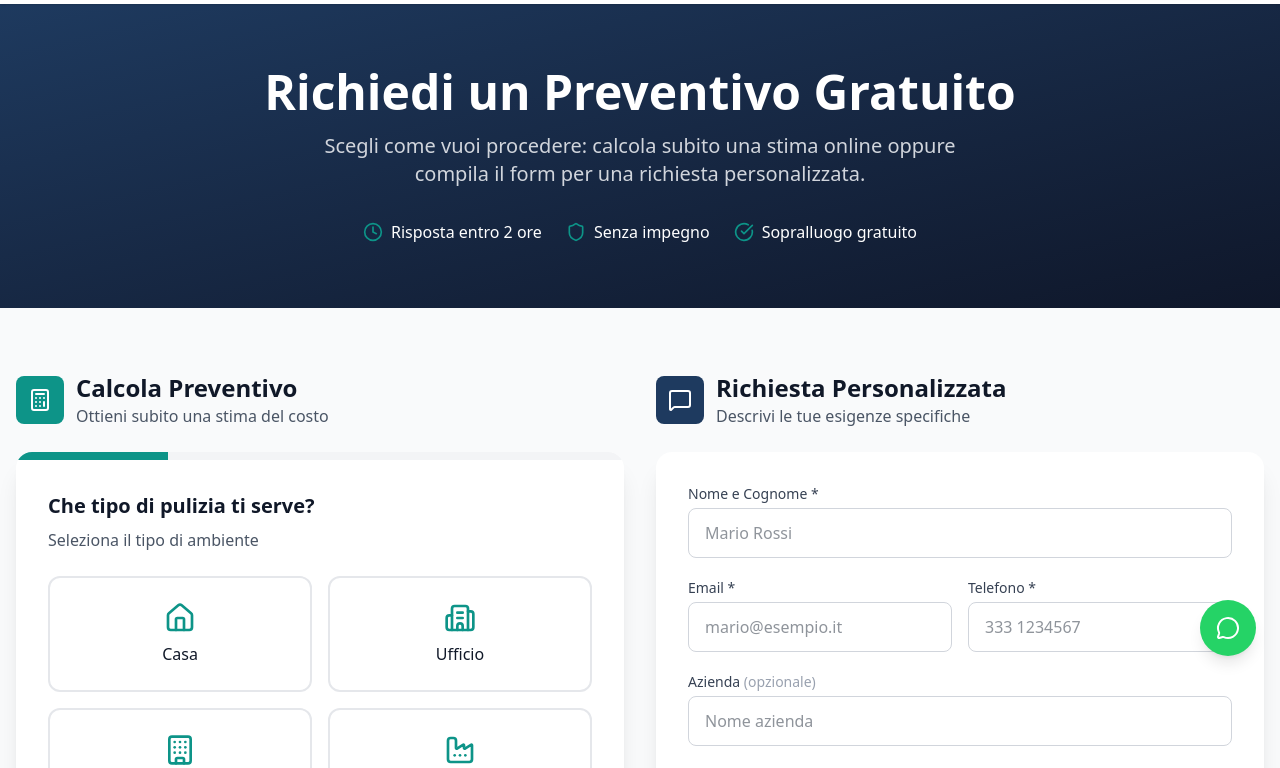
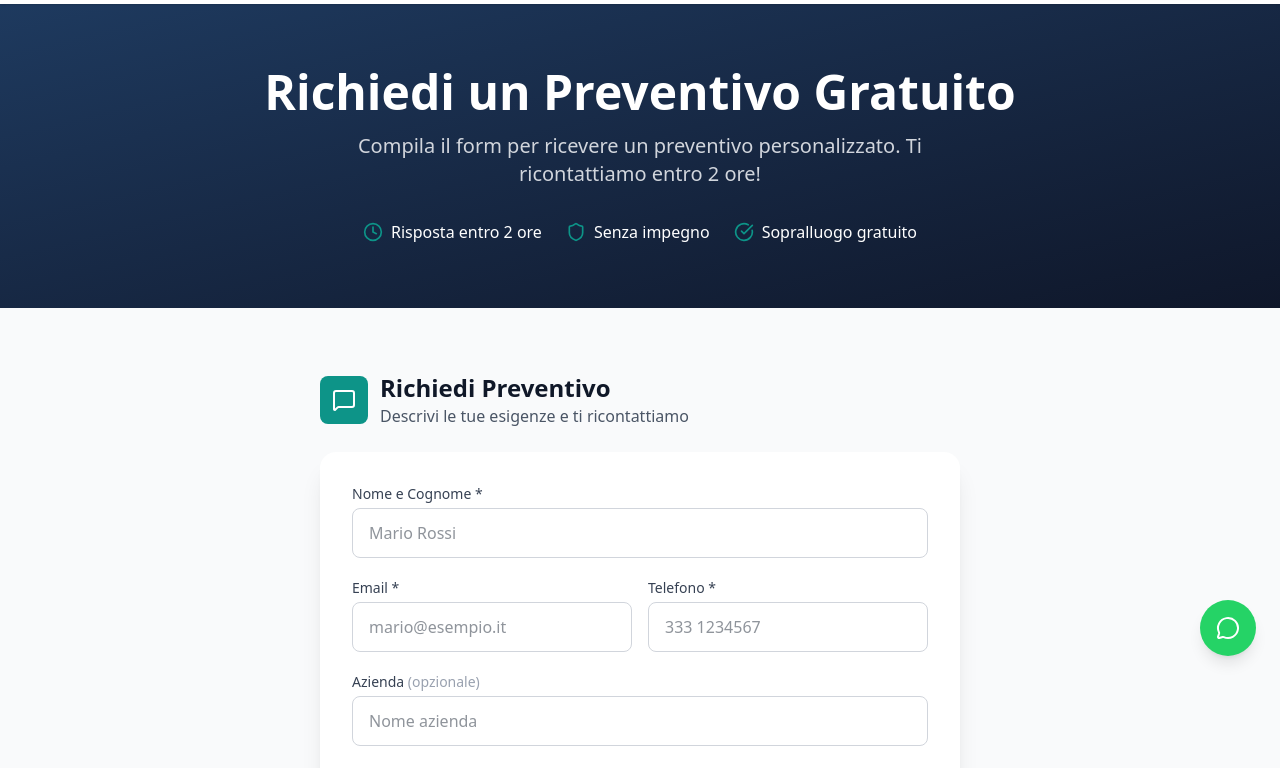
Before and after one commit to Catholically/bpcleaning-website, a Next.js app: page /preventivo in a window 1280 px wide. Shown: the part 120-888 px from the top of the page. Built offline with nearby package versions, Linux system fonts and the light colour scheme.

Commit message:
Remove calculator from preventivo page - keep only contact form

```diff
--- a/src/app/preventivo/page.tsx
+++ b/src/app/preventivo/page.tsx
@@ -1,11 +1,10 @@
 import { Metadata } from "next";
-import QuoteCalculator from "@/components/QuoteCalculator";
 import ContactForm from "@/components/ContactForm";
-import { Calculator, MessageSquare, Phone, Clock, Shield, CheckCircle } from "lucide-react";
+import { MessageSquare, Phone, Clock, Shield, CheckCircle } from "lucide-react";
 
 export const metadata: Metadata = {
   title: "Richiedi Preventivo Gratuito | BP Cleaning",
-  description: "Richiedi un preventivo gratuito per pulizie professionali. Calcola online il costo stimato o compila il form. Risposta entro 2 ore.",
+  description: "Richiedi un preventivo gratuito per pulizie professionali. Compila il form e ricevi risposta entro 2 ore. Sopralluogo gratuito.",
 };
 
 export default function PreventivePage() {
@@ -18,8 +17,8 @@ export default function PreventivePage() {
             Richiedi un Preventivo Gratuito
           </h1>
           <p className="text-xl text-gray-300 max-w-2xl mx-auto">
-            Scegli come vuoi procedere: calcola subito una stima online
-            oppure compila il form per una richiesta personalizzata.
+            Compila il form per ricevere un preventivo personalizzato.
+            Ti ricontattiamo entro 2 ore!
           </p>
           <div className="flex flex-wrap justify-center gap-6 mt-8">
             <div className="flex items-center gap-2">
@@ -38,38 +37,19 @@ export default function PreventivePage() {
         </div>
       </section>
 
-      {/* Forms Section */}
+      {/* Form Section */}
       <section className="py-16 bg-gray-50">
-        <div className="max-w-7xl mx-auto px-4">
-          <div className="grid lg:grid-cols-2 gap-8">
-            {/* Calculator */}
+        <div className="max-w-2xl mx-auto px-4">
+          <div className="flex items-center gap-3 mb-6">
+            <div className="w-12 h-12 bg-[#0d9488] rounded-lg flex items-center justify-center">
+              <MessageSquare className="w-6 h-6 text-white" />
+            </div>
             <div>
-              <div className="flex items-center gap-3 mb-6">
-                <div className="w-12 h-12 bg-[#0d9488] rounded-lg flex items-center justify-center">
-                  <Calculator className="w-6 h-6 text-white" />
-                </div>
-                <div>
-                  <h2 className="text-2xl font-bold text-gray-900">Calcola Preventivo</h2>
-                  <p className="text-gray-600">Ottieni subito una stima del costo</p>
-                </div>
-              </div>
-              <QuoteCalculator />
-            </div>
-
-            {/* Contact Form */}
-            <div>
-              <div className="flex items-center gap-3 mb-6">
-                <div className="w-12 h-12 bg-[#1e3a5f] rounded-lg flex items-center justify-center">
-                  <MessageSquare className="w-6 h-6 text-white" />
-                </div>
-                <div>
-                  <h2 className="text-2xl font-bold text-gray-900">Richiesta Personalizzata</h2>
-                  <p className="text-gray-600">Descrivi le tue esigenze specifiche</p>
-                </div>
-              </div>
-              <ContactForm />
+              <h2 className="text-2xl font-bold text-gray-900">Richiedi Preventivo</h2>
+              <p className="text-gray-600">Descrivi le tue esigenze e ti ricontattiamo</p>
             </div>
           </div>
+          <ContactForm />
         </div>
       </section>
 
@@ -109,10 +89,6 @@ export default function PreventivePage() {
                 a: "Rispondiamo a tutte le richieste entro 2 ore lavorative. Per preventivi complessi che richiedono sopralluogo, fisseremo un appuntamento entro 48 ore.",
               },
               {
-                q: "I prezzi del calcolatore sono definitivi?",
-                a: "Il calcolatore fornisce una stima indicativa. Il prezzo finale viene confermato dopo aver valutato le specifiche esigenze e, se necessario, dopo un sopralluogo.",
-              },
-              {
                 q: "Quali zone servite?",
                 a: "Operiamo in tutta la provincia di Varese e Milano, oltre che nel Canton Ticino (Svizzera). Contattaci per verificare la copertura nella tua zona.",
               },
```
